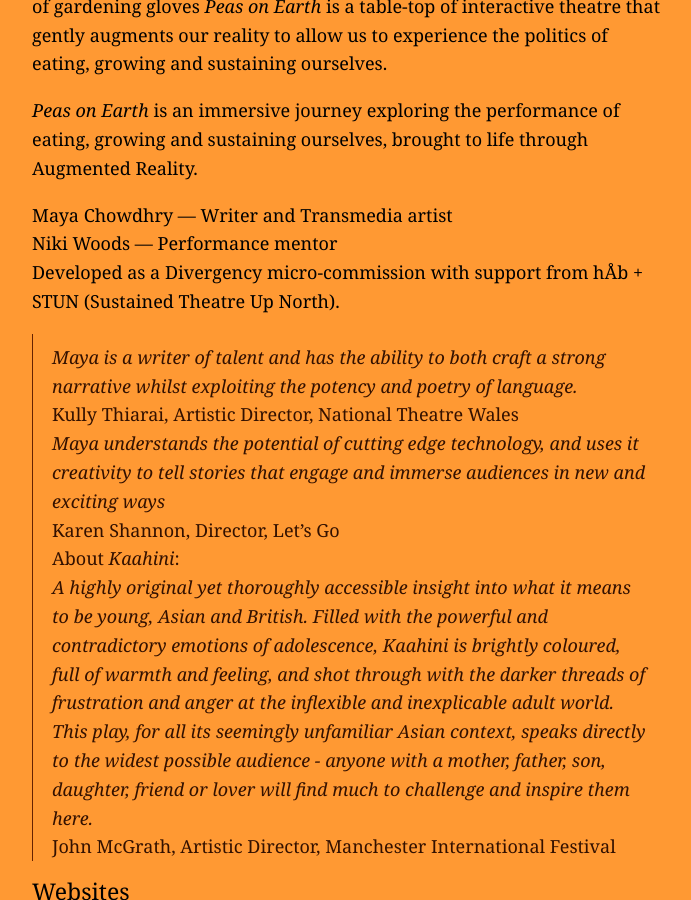
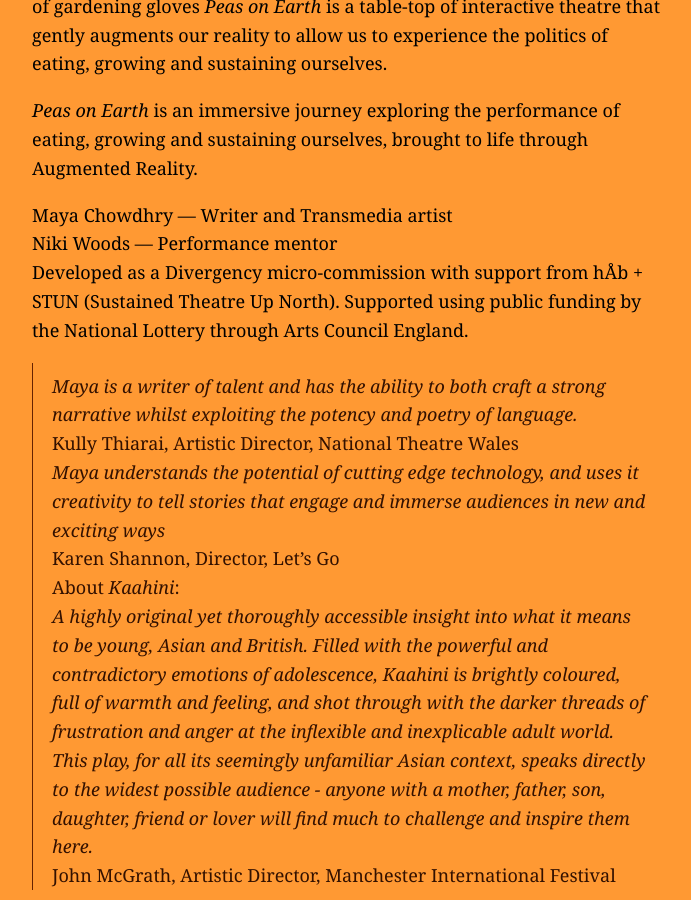
Before and after one commit to divergencymcr/divergencymcr.github.io, a Jekyll site: the page built from current/artist/chowdhry/index.md, in a window 1280 px wide and 900 px high, scrolled down 986 px. Shown: the whole window, without its empty margins (123-814 px from the left). Built offline with Jekyll 4.4.1, drawn with Linux system fonts in a browser that asks for light colours.

Commit message:
added ace credit

```diff
--- a/current/artist/chowdhry/index.md
+++ b/current/artist/chowdhry/index.md
@@ -29,7 +29,7 @@
 
 Maya Chowdhry — Writer and Transmedia artist
 Niki Woods — Performance mentor
-Developed as a Divergency micro-commission with support from hÅb + STUN (Sustained Theatre Up North).
+Developed as a Divergency micro-commission with support from hÅb + STUN (Sustained Theatre Up North).     Supported using public funding by the National Lottery through Arts Council England.
 
 >*Maya is a writer of talent and has the ability to both craft a strong narrative whilst exploiting the potency and poetry of language.*<br>Kully Thiarai, Artistic Director, National Theatre Wales
 >*Maya understands the potential of cutting edge technology, and uses it creativity to tell stories that engage and immerse audiences in new and exciting ways*<br>Karen Shannon, Director, Let's Go
```
